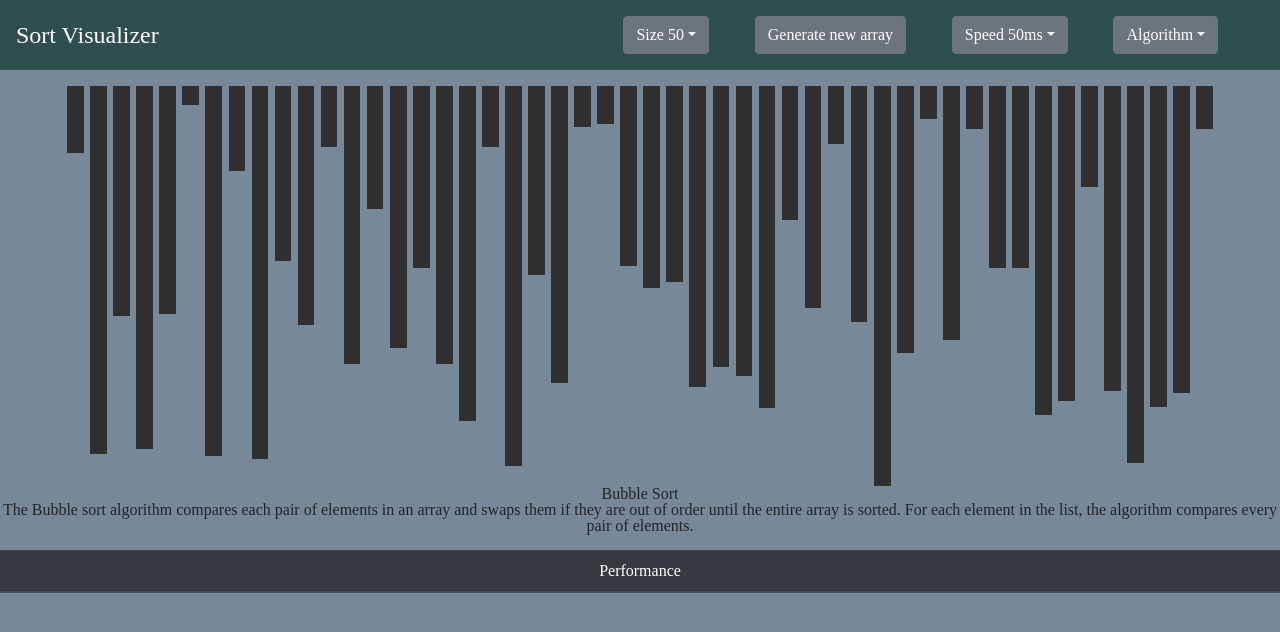
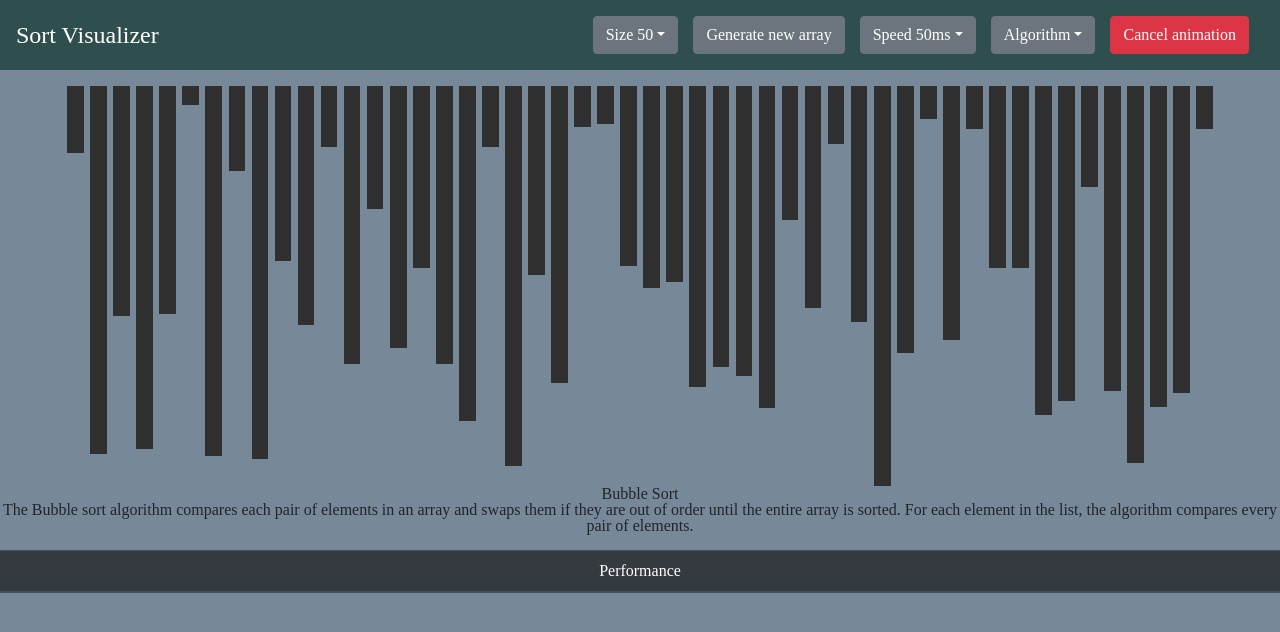
Before and after one commit to yenszen/sorting-algo-visualizer, a React (Create React App) app: page / in a window 1280 px wide. Shown: the top 632 px of the page. Built offline with nearby package versions, Linux system fonts and the light colour scheme; the HTML template or start-up script is replaced by a standard one.

Commit message:
added cancel animation control button

```diff
--- a/src/components/Menu.js
+++ b/src/components/Menu.js
@@ -111,6 +111,10 @@ function Menu({
             </DropdownItem>
           </DropdownMenu>
         </ButtonDropdown>
+
+        <Button color="danger" onClick={() => window.location.reload()}>
+          Cancel animation
+        </Button>
       </div>
     </div>
   );
```
